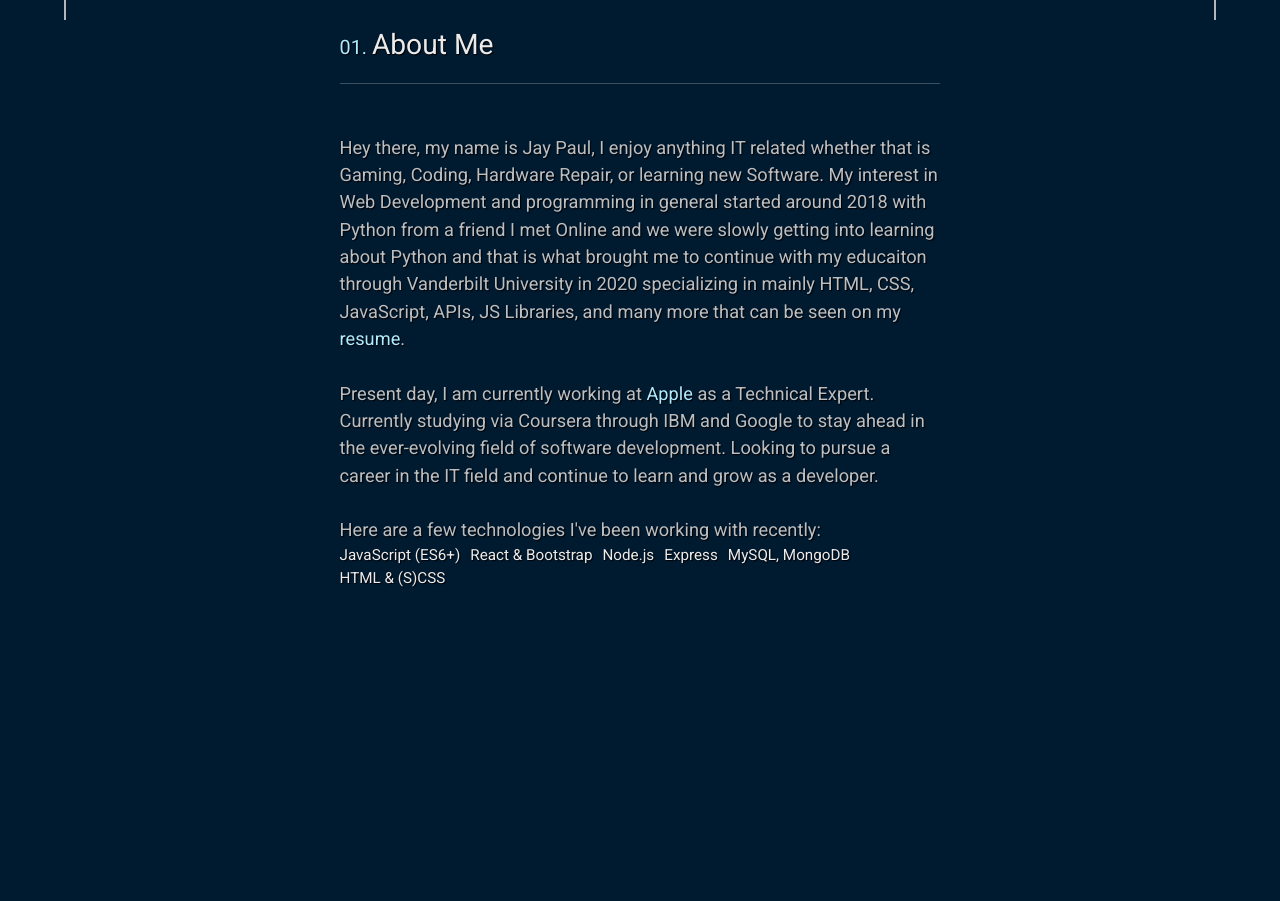
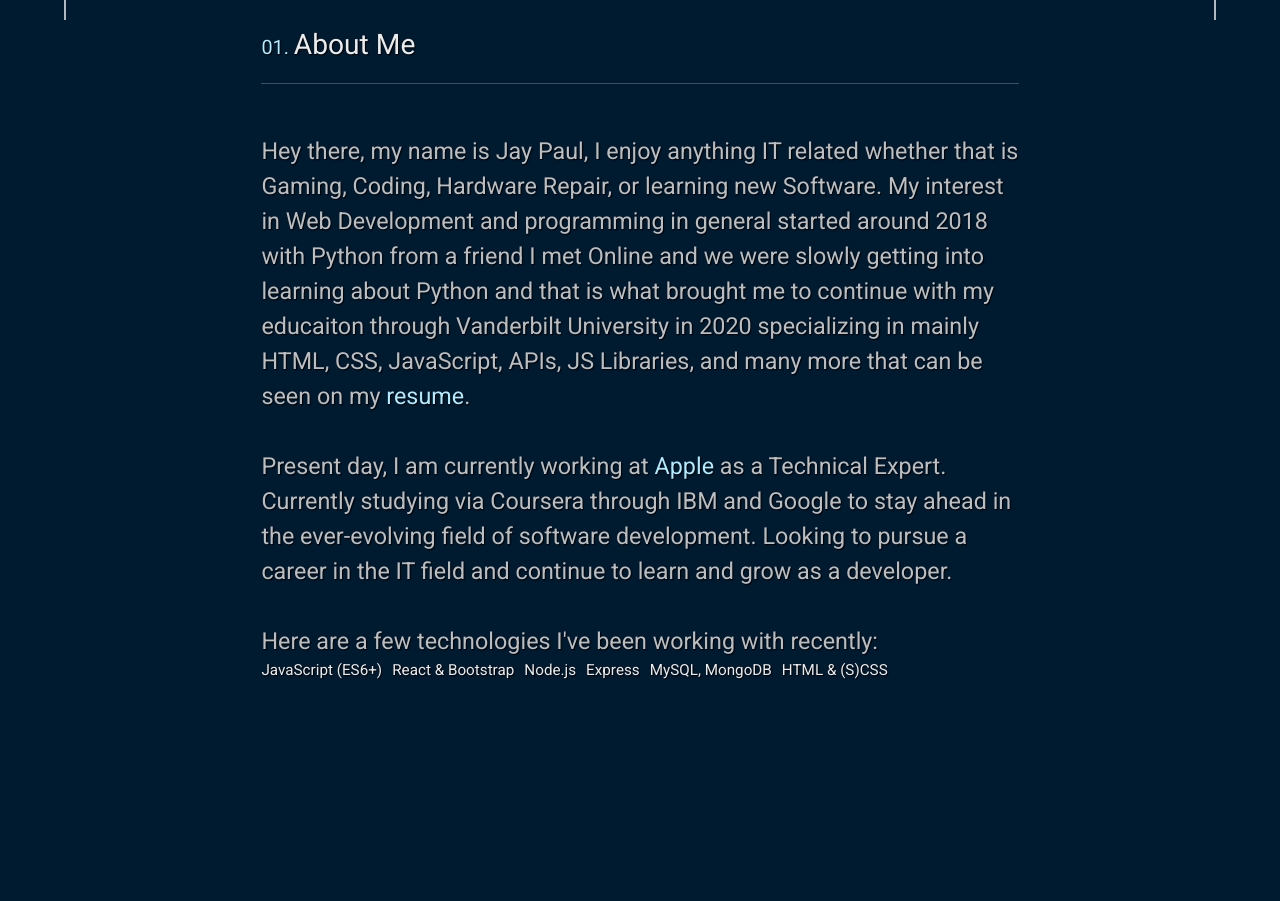
Before and after one commit to JayPTucker/React-Portfolio, a React (Create React App) app: page / in a window 1280 px wide. Shown: the part 780-1681 px from the top of the page. Built offline with nearby package versions, Linux system fonts and the light colour scheme.

Commit message:
Updated Font Size
- Fixed About me font size

```diff
--- a/src/pages/Home.js
+++ b/src/pages/Home.js
@@ -68,7 +68,7 @@ const Home = () => {
 
       <Row className="aboutMeRow" id="about">
 
-        <Col md={8} className="aboutmeCol">
+        <Col md={10} className="aboutmeCol">
           {/* PAGE TITLE */}
           <p className='rowHeaderTitle'><span className="rowHeaderNumber">01. </span>About Me</p>
           <hr></hr>
--- a/src/styles/Home.css
+++ b/src/styles/Home.css
@@ -158,7 +158,7 @@ hr {
 } */
 
 .aboutmeBio {
-  font-size: calc(0.8vmax + 8px); /* Adjust the font size as needed */
+  font-size: calc(1.2vmax + 8px); /* Adjust the font size as needed */
 }
 
 .bioLink {
```
